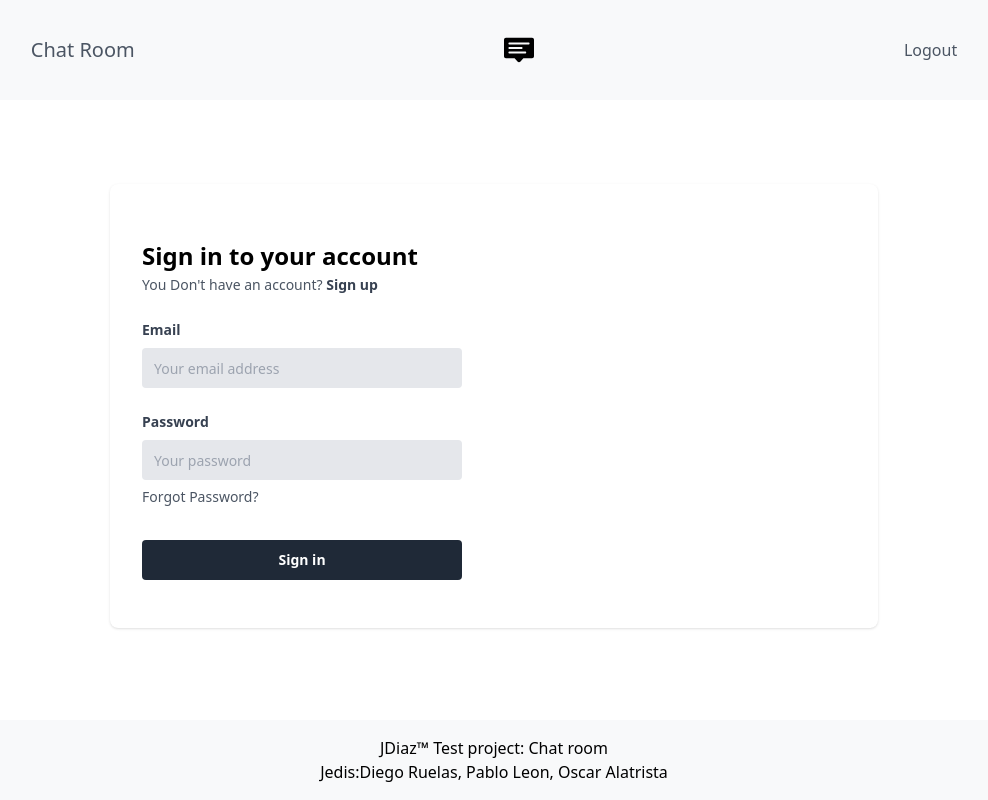
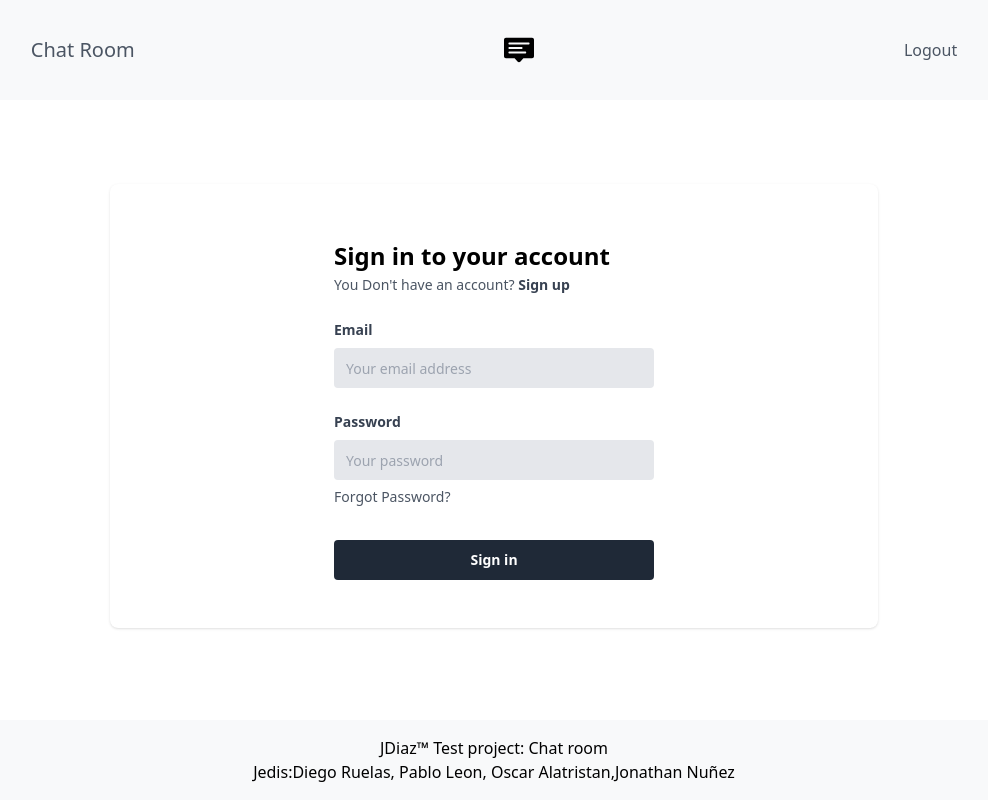
Before and after one commit to OssFit/chat-room, an Angular app in the folder front-end/: page /login in a window 1280 px wide. Shown: the whole page, without its empty margins (146-1134 px from the left). Built offline with nearby package versions, Linux system fonts and the light colour scheme.

Commit message:
"update changes"

```diff
--- a/front-end/src/app/auth-service.service.ts
+++ b/front-end/src/app/auth-service.service.ts
@@ -7,7 +7,7 @@ import { catchError, of } from 'rxjs';
   providedIn: 'root'
 })
 export class AuthService {
-  isAuthenticated = false;
+  isAuthenticated = false ;
 
   constructor(private http: HttpClient, private router: Router) { }
 
@@ -46,7 +46,7 @@ export class AuthService {
 
   public logout() {
     localStorage.removeItem('token')
-    localStorage.removeItem('id')
+    localStorage.removeItem('user')
     this.isAuthenticated = false;
     this.router.navigate(['/login']);
   }
--- a/front-end/src/app/footer/footer.component.html
+++ b/front-end/src/app/footer/footer.component.html
@@ -1,6 +1,6 @@
 
 <div class="flex flex-col w-full justify-center borderfixed bottom-0 border-gray-800 bg-[#F8F9FA] min-h-[10vh]">
   <div><h1 class="text-center">JDiaz™ Test project: Chat room</h1>
-    <h2 class="text-center">Jedis:Diego Ruelas, Pablo Leon, Oscar Alatrista</h2></div>
+    <h2 class="text-center">Jedis:Diego Ruelas, Pablo Leon, Oscar Alatristan,Jonathan Nuñez</h2></div>
 
 </div>
--- a/front-end/src/app/header/header.component.css
+++ b/front-end/src/app/header/header.component.css
@@ -0,0 +1,3 @@
+.isnotA{
+visibility: hidden;
+}
--- a/front-end/src/app/header/header.component.html
+++ b/front-end/src/app/header/header.component.html
@@ -2,7 +2,7 @@
   <button routerLink="/" class="text-center hover:text-gray-900 text-xl"><h1>
   Chat Room
 </h1></button>
-  <button class=" hover:text-gray-900">
+  <button routerLink="/chatroom" class=" hover:text-gray-900">
     <div class="px-4 py-2">
 
       <!-- Uploaded to: SVG Repo, www.svgrepo.com, Generator: SVG Repo Mixer Tools -->
@@ -21,5 +21,9 @@
       </svg>
     </div>
   </button>
-  <button (click)="logout()">Logout</button>
+
+  <button [ngClass]="{'isnotA':isAuthenticated}" class="hover:text-gray-900" (click)="logout()">Logout</button>
+
+
+
 </div>
--- a/front-end/src/app/header/header.component.ts
+++ b/front-end/src/app/header/header.component.ts
@@ -8,18 +8,19 @@ import { Router } from '@angular/router';
   templateUrl:'./header.component.html',
   styleUrls: ['./header.component.css']
 })
-export class HeaderComponent implements OnInit {
-  isLoggedIn = false;
-  isAuthenticated!: boolean;
+export class HeaderComponent  {
+  // isAuthenticated: boolean = false;
 
   constructor(private Auth: AuthService, private router: Router) {}
 
-  ngOnInit() {
-    this.isAuthenticated = this.Auth.isAuthenticated;
-  }
+  isAuthenticated=localStorage.length!==0
+
+
+  ngOnInit(): void {
+    this.Auth.isAuthenticated;
+   }
 
   logout() {
     this.Auth.logout();
-    this.isLoggedIn = false;
   }
 }
--- a/front-end/src/app/login/login.component.html
+++ b/front-end/src/app/login/login.component.html
@@ -1,7 +1,7 @@
 <div
-  class="container max-w-md mx-auto xl:max-w-3xl h-full flex bg-white rounded-lg shadow overflow-hidden"
+  class="flex-col justify-center items-center container max-w-md mx-auto xl:max-w-3xl h-full flex bg-white rounded-lg shadow overflow-hidden"
 >
-  <div class="w-full xl:w-1/2 p-8">
+  <div class="w-full flex flex-col justify-center items-center xl:w-1/2 p-8">
     <form (submit)="onSubmit()" class="mb-4 mt-6">
       <h1 class="text-2xl font-bold">Sign in to your account</h1>
       <div>
@@ -36,7 +36,4 @@
       </div>
     </form>
   </div>
-  <div class="relative xl:hidden w-full h-full">
-
   </div>
-</div>
```
